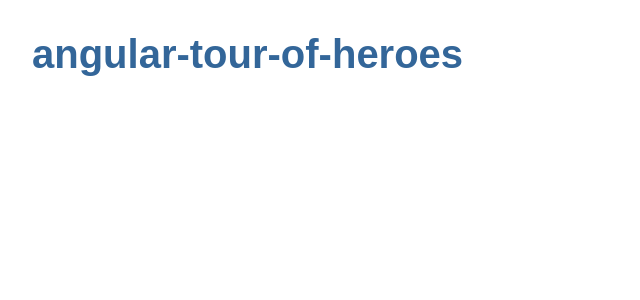
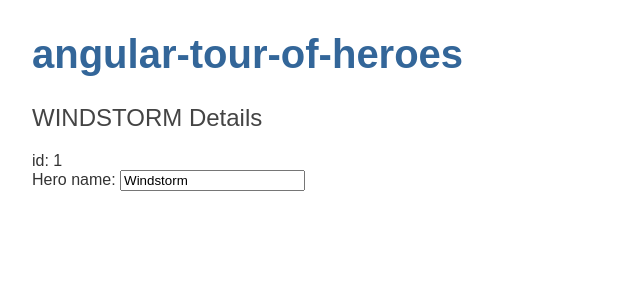
Before and after one commit to C109156016/Angular, an Angular app in the folder angular-tour-of-heroes/: page / in a window 1280 px wide. Shown: the top 300 px of the page, without its empty margins (0-640 px from the left). Built offline with nearby package versions, Linux system fonts and the light colour scheme.

Commit message:
英雄編輯器

```diff
--- a/angular-tour-of-heroes/src/app/app.component.html
+++ b/angular-tour-of-heroes/src/app/app.component.html
@@ -1 +1,2 @@
 <h1>{{title}}</h1>
+<app-heroes></app-heroes>
--- /dev/null
+++ b/angular-tour-of-heroes/src/app/hero.ts
@@ -0,0 +1,4 @@
+export interface Hero {
+  id: number;
+  name: string;
+}
--- /dev/null
+++ b/angular-tour-of-heroes/src/app/heroes/heroes.component.html
@@ -0,0 +1,6 @@
+<h2>{{hero.name | uppercase}} Details</h2>
+<div><span>id: </span>{{hero.id}}</div>
+<div>
+  <label for="name">Hero name: </label>
+  <input id="name" [(ngModel)]="hero.name" placeholder="name">
+</div>
--- /dev/null
+++ b/angular-tour-of-heroes/src/app/heroes/heroes.component.ts
@@ -0,0 +1,15 @@
+import { Hero } from './../hero';
+import { Component } from '@angular/core';
+
+@Component({
+  selector: 'app-heroes',
+  templateUrl: './heroes.component.html',
+  styleUrls: ['./heroes.component.css']
+})
+export class HeroesComponent {
+  hero:Hero = {
+    id: 1,
+    name: 'Windstorm'
+  };
+
+}
```
Also changed, not shown: angular-tour-of-heroes/src/app/app.module.ts (+6 -2 lines), angular-tour-of-heroes/src/app/heroes/heroes.component.css (added).
